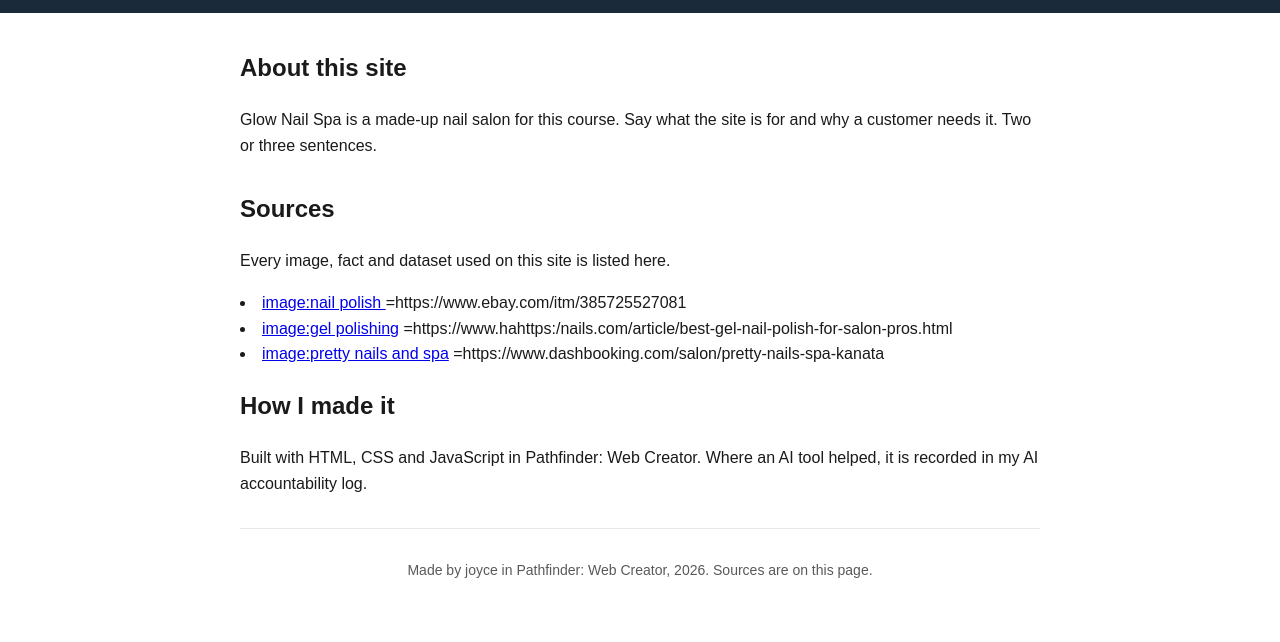
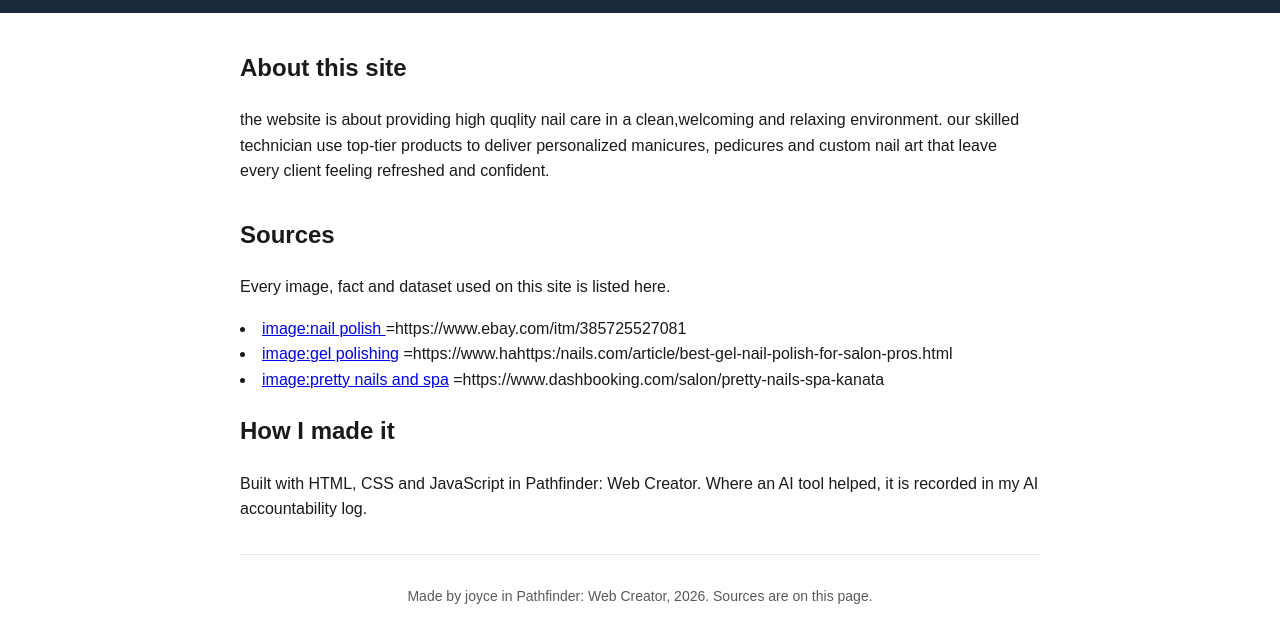
Before and after one commit to joyceomwoyo-debug/glow-nail-spa, a plain HTML site: page about.html in a window 1280 px wide. Shown: the part 116-758 px from the top of the page. Drawn offline with Linux system fonts and the light colour scheme.

Commit message:
added the paragraph

```diff
--- a/about.html
+++ b/about.html
@@ -20,7 +20,7 @@
   <main>
     <section>
       <h2>About this site</h2>
-      <p>Glow Nail Spa is a made-up nail salon for this course. Say what the site is for and why a customer needs it. Two or three sentences.</p>
+      <p>the website is about providing high quqlity nail care in a clean,welcoming and relaxing environment. our skilled technician use top-tier products to deliver personalized manicures, pedicures and custom nail art that leave every client feeling refreshed and confident.</p>
     </section>
 
     <section>
```
